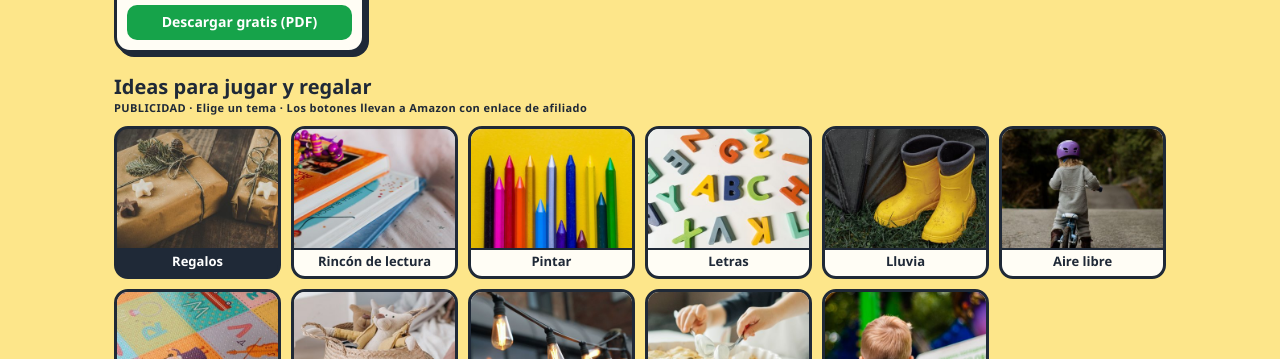
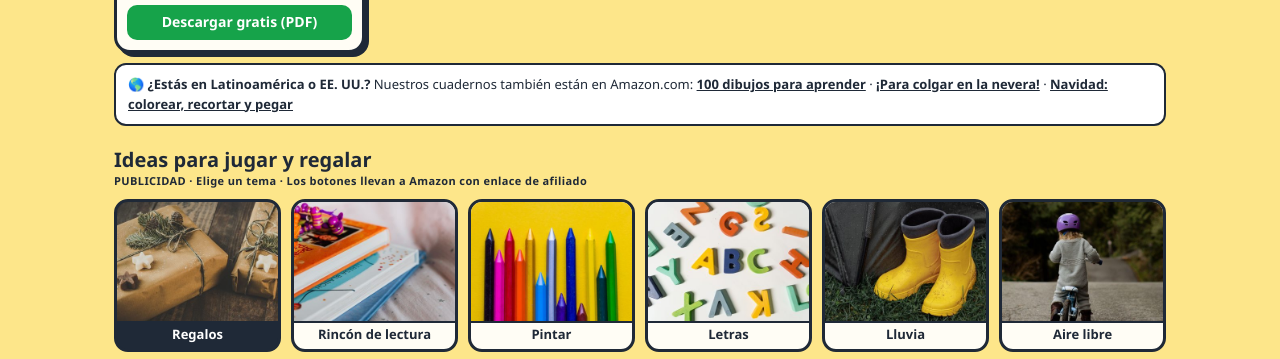
Before and after one commit to pequejuegaoficial-star/pequejuega-media, a plain HTML site: page docs/index.html in a window 1280 px wide. Shown: the part 944-1303 px from the top of the page. Drawn offline with Linux system fonts and the light colour scheme.

Commit message:
Página de enlaces: aviso con enlaces a Amazon.com para Latinoamérica y EE. UU. (libros A, B y Navidad)
Co-Authored-By: Claude Opus 5.5 <noreply@anthropic.com>
Claude-Session: https://claude.ai/code/session_01PW6axcKFwnANLjoR9i4WMk

```diff
--- a/docs/index.html
+++ b/docs/index.html
@@ -38,6 +38,8 @@
   .card .sp{flex:1;min-height:8px}
   .cta.soon{background:#fff;color:var(--ink);border:2px dashed var(--ink)}
   .cta.gratis{background:#16a34a}
+  .usa{margin:10px 0 4px;padding:10px 12px;background:#fff;border:2px solid var(--ink);border-radius:12px;font-size:13px;line-height:1.5}
+  .usa a{color:var(--ink);font-weight:800}
   .cat{display:flex;flex-direction:column;align-items:center;gap:4px;font:inherit;font-size:11px;font-weight:700;line-height:1.1;text-align:center;color:var(--ink);background:var(--paper);border:3px solid var(--ink);border-radius:14px;padding:0 0 6px;overflow:hidden;cursor:pointer}
   .cat img{display:block;width:100%;height:auto;aspect-ratio:4/3;object-fit:cover;border-bottom:2px solid var(--ink)}
   .cat span{padding:0 3px}
@@ -63,6 +65,7 @@
     <h2 class="seccion">Nuestros cuadernos</h2>
     <p class="nota">Dibujos grandes de trazo grueso, para pintar juntos</p>
     <div class="grid" id="libros"></div>
+    <p class="usa" id="usa" hidden>🌎 <b>¿Estás en Latinoamérica o EE. UU.?</b> Nuestros cuadernos también están en Amazon.com: <span id="usa-enlaces"></span></p>
     <h2 class="seccion" id="ideas">Ideas para jugar y regalar</h2>
     <p class="nota">PUBLICIDAD · Elige un tema · Los botones llevan a Amazon con enlace de afiliado</p>
     <div class="cats" id="cats"></div>
@@ -88,6 +91,7 @@
    clave    → palabra clave del reel (sin tildes); los productos de afiliado con la misma clave forman una categoría
    id       → ancla única (#libro, #libro-50, #laminas). Las categorías tienen de ancla la clave en minúsculas (#regalos)
    asin     → ASIN de Amazon.es. null = todavía no publicado ("Muy pronto")
+   com      → ASIN del mismo libro en Amazon.com (para Latinoamérica y EE. UU.; sin ID de afiliado)
    tienda   → 'com' = edición en inglés en Amazon.com (sin ID de afiliado: solo hay cuenta en Amazon.es). Por defecto Amazon.es
    propio   → true si es nuestro (libro KDP o lámina gratis); false = producto de afiliado
    img      → foto propia (solo libros y láminas). Los productos de afiliado llevan un icono (ICONO_POR_ASIN):
@@ -102,9 +106,9 @@ const TAG_POR_RED = {           // ID de seguimiento de Amazon por red (?r=ig /
   web: 'pequejuega-21'
 };
 const PRODUCTOS = [
-  { clave: 'LIBRO', id: 'libro', titulo: 'Mi primer libro para colorear: 100 dibujos', sub: 'Abecedario, números, formas y animales · 1–3 años', isbn: '9798140994099', asin: 'B0HR9HHNVJ', propio: true, img: 'img/libro-100.jpg', corto: '100 dibujos para aprender', edad: '1–3 años' },
-  { clave: 'LIBRO', id: 'libro-50', titulo: 'Mi primer libro para colorear: ¡Para colgar en la nevera!', sub: '50 dibujos por una sola cara para pintar, recortar y presumir · 1–3 años', isbn: '9798140999100', asin: 'B0HR9GYJBP', propio: true, img: 'img/libro-50.jpg', corto: '¡Para colgar en la nevera!', edad: '1–3 años' },
-  { clave: 'NAVIDAD', id: 'libro-navidad', titulo: 'Mi primer libro de Navidad: colorear, recortar y pegar', sub: '50 actividades por una sola cara · 2–5 años', isbn: null, asin: 'B0HRXCPXFQ', propio: true, img: 'img/libro-navidad.jpg', corto: 'Navidad: colorear, recortar y pegar', edad: '2–5 años' },
+  { clave: 'LIBRO', id: 'libro', titulo: 'Mi primer libro para colorear: 100 dibujos', sub: 'Abecedario, números, formas y animales · 1–3 años', isbn: '9798140994099', asin: 'B0HR9HHNVJ', com: 'B0HR9HHNVJ', propio: true, img: 'img/libro-100.jpg', corto: '100 dibujos para aprender', edad: '1–3 años' },
+  { clave: 'LIBRO', id: 'libro-50', titulo: 'Mi primer libro para colorear: ¡Para colgar en la nevera!', sub: '50 dibujos por una sola cara para pintar, recortar y presumir · 1–3 años', isbn: '9798140999100', asin: 'B0HR9GYJBP', com: 'B0HR9GYJBP', propio: true, img: 'img/libro-50.jpg', corto: '¡Para colgar en la nevera!', edad: '1–3 años' },
+  { clave: 'NAVIDAD', id: 'libro-navidad', titulo: 'Mi primer libro de Navidad: colorear, recortar y pegar', sub: '50 actividades por una sola cara · 2–5 años', isbn: null, asin: 'B0HRXCPXFQ', com: 'B0HRXCPXFQ', propio: true, img: 'img/libro-navidad.jpg', corto: 'Navidad: colorear, recortar y pegar', edad: '2–5 años' },
   { clave: 'ENGLISH', id: 'libro-navidad-en', titulo: 'My First Christmas Book: Color, Cut and Paste', sub: 'Edición en inglés · Amazon.com (EE. UU.) · 2–5 años', isbn: '9798143668072', asin: 'B0HS2VGD5J', tienda: 'com', propio: true, img: 'img/libro-navidad-en.jpg', corto: 'My First Christmas Book (inglés)', edad: '2–5 años · English' },
   { clave: 'LAMINA', id: 'laminas', titulo: 'Láminas gratis para colorear', corto: 'Láminas gratis para imprimir', sub: '4 láminas de nuestros cuadernos en PDF', descarga: 'laminas/laminas-gratis-peque-juega.pdf', img: 'img/laminas.jpg', edad: 'Gratis', propio: true },
   /* ---- Productos de afiliado (15-nov-2026, datos en claude/afiliados-30-productos.md). grupo = título de la sección; el ancla de la sección es la clave en minúsculas (#regalos) ---- */
@@ -170,6 +174,11 @@ for (const p of PRODUCTOS) {
   if (p.grupo) { el.dataset.cat = p.clave; productos.appendChild(el); } else libros.appendChild(el);
 }
 if (hayAfiliado) document.getElementById('aviso-publi').hidden = false;
+const usa = PRODUCTOS.filter(p => p.com && p.tienda !== 'com');
+if (usa.length) {
+  document.getElementById('usa-enlaces').innerHTML = usa.map(p => `<a href="https://www.amazon.com/dp/${encodeURIComponent(p.com)}" rel="noopener">${esc(p.corto)}</a>`).join(' · ');
+  document.getElementById('usa').hidden = false;
+}
 
 function elegir(clave, mover) {
   for (const b of cats.children) b.setAttribute('aria-pressed', b.dataset.cat === clave);
```
